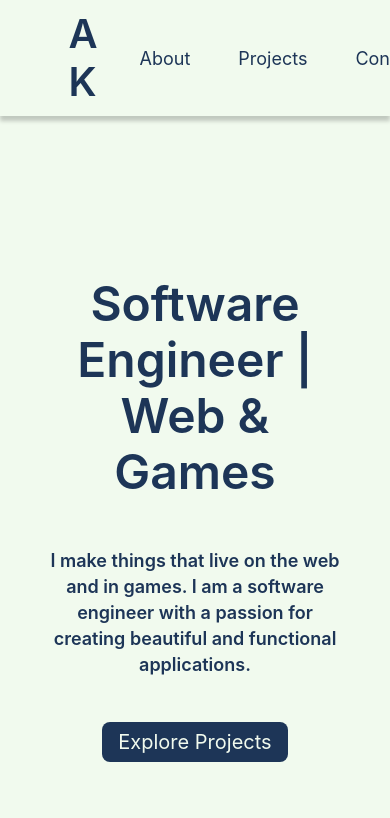
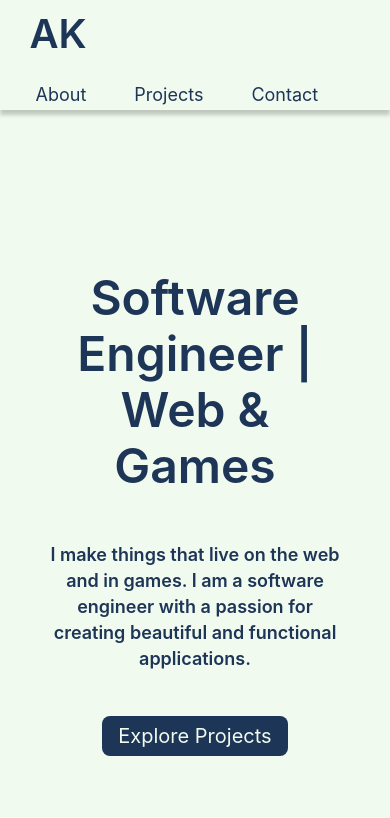
Before and after one commit to sagittariusHere/portfolio, a React (Vite) app in the folder frontend/: page / in a window 390 px wide. Shown: the top 818 px of the page. Built offline with nearby package versions, Linux system fonts and the light colour scheme.

Commit message:
Added mobile responsiveness

```diff
--- a/frontend/src/components/Contact/Contact.tsx
+++ b/frontend/src/components/Contact/Contact.tsx
@@ -1,4 +1,4 @@
-import { Button, Flex, Form, Input } from "antd";
+import { Button, Form, Input, Row, Col } from "antd";
 import CardContainer from "../Shared/CardContainer";
 import TextArea from "antd/es/input/TextArea";
 import SectionTitle from "../Shared/SectionTitle";
@@ -12,8 +12,9 @@ export default function Contact() {
         title="Contact Me"
         subtitle="Drop me a line, and let's make some magic happen!"
       />
-      <CardContainer style={{ width: "60%", padding: "0" }}>
-        <Flex style={{ width: "100%" }}>
+      <Row justify="center">
+        <Col xs={22} sm={20} md={16}>
+          <CardContainer style={{ padding: "0" }}>
             <Form layout="vertical" form={form} style={{ width: "100%" }}>
               <Form.Item label="Name">
                 <Input placeholder="Your Name" />
@@ -22,7 +23,11 @@ export default function Contact() {
                 <Input placeholder="Your Email" />
               </Form.Item>
               <Form.Item label="Message">
-              <TextArea placeholder="Your Message" maxLength={1024} rows={6} />
+                <TextArea
+                  placeholder="Your Message"
+                  maxLength={1024}
+                  rows={6}
+                />
               </Form.Item>
               <Form.Item style={{ textAlign: "right", marginBottom: 0 }}>
                 <Button type="primary" size="large">
@@ -30,8 +35,9 @@ export default function Contact() {
                 </Button>
               </Form.Item>
             </Form>
-        </Flex>
           </CardContainer>
+        </Col>
+      </Row>
     </>
   );
 }
--- a/frontend/src/components/Navbar/Navbar.tsx
+++ b/frontend/src/components/Navbar/Navbar.tsx
@@ -16,17 +16,19 @@ function Navbar() {
       style={{
         backgroundColor: token.colorBgBase,
         boxShadow: "0 5px 4px rgba(0, 0, 0, 0.2)",
-        paddingInline: 32,
+        paddingInline: 16,
         position: "sticky",
         top: 0,
         zIndex: 1000,
+        width: "100%",
       }}
     >
       <Flex
         justify="space-between"
         align="center"
+        wrap="wrap"
         style={{
-          maxWidth: "70vw",
+          maxWidth: "90vw",
           margin: "0 auto",
           width: "100%",
         }}
@@ -45,7 +47,14 @@ function Navbar() {
             AK
           </Title>
         </div>
-        <Flex gap="middle">
+        <Flex
+          gap="middle"
+          style={{
+            flexWrap: "wrap",
+            justifyContent: "center",
+            marginTop: "10px",
+          }}
+        >
           <Button type="text" onClick={() => scrollToSection("about")}>
             About
           </Button>
```
Lines whose indentation alone changed are shown as unchanged.
